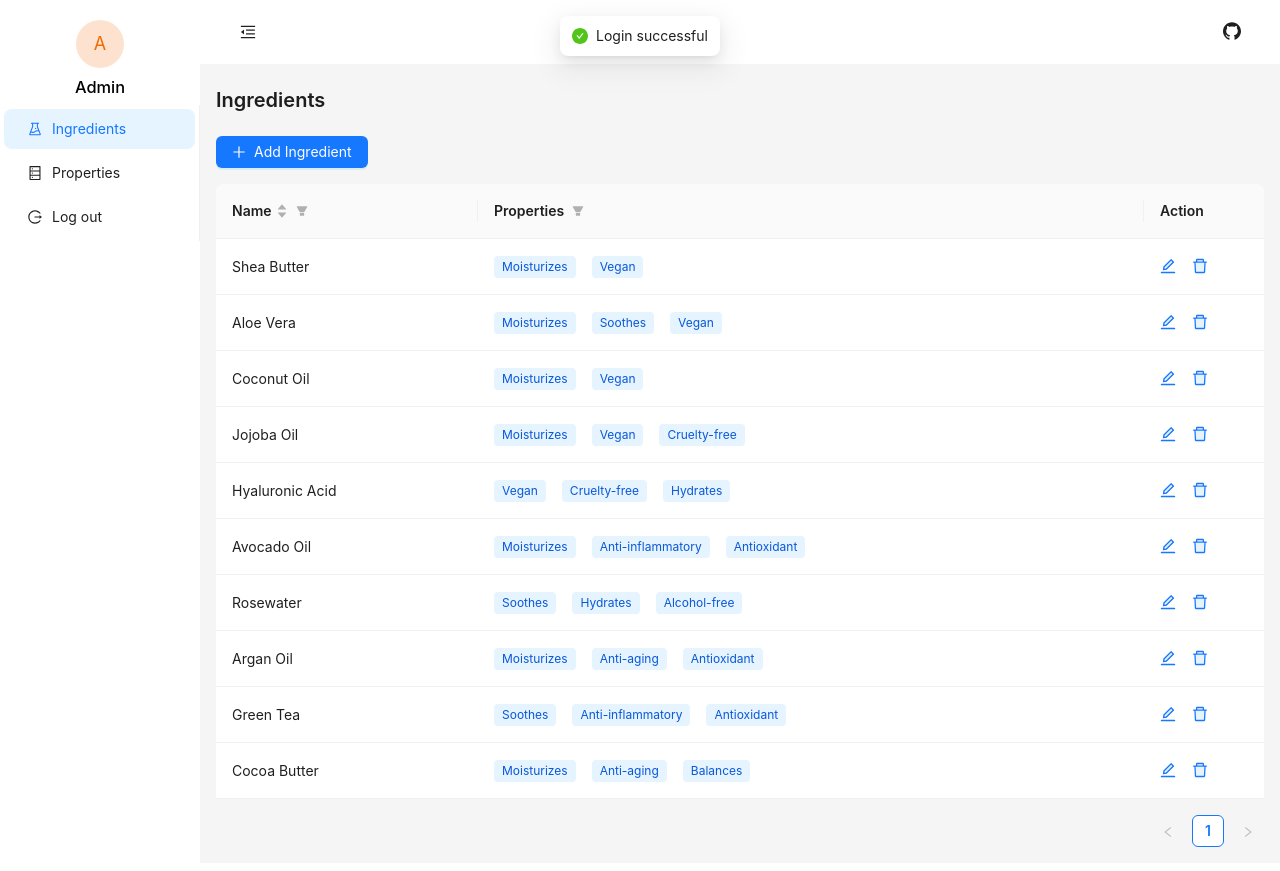
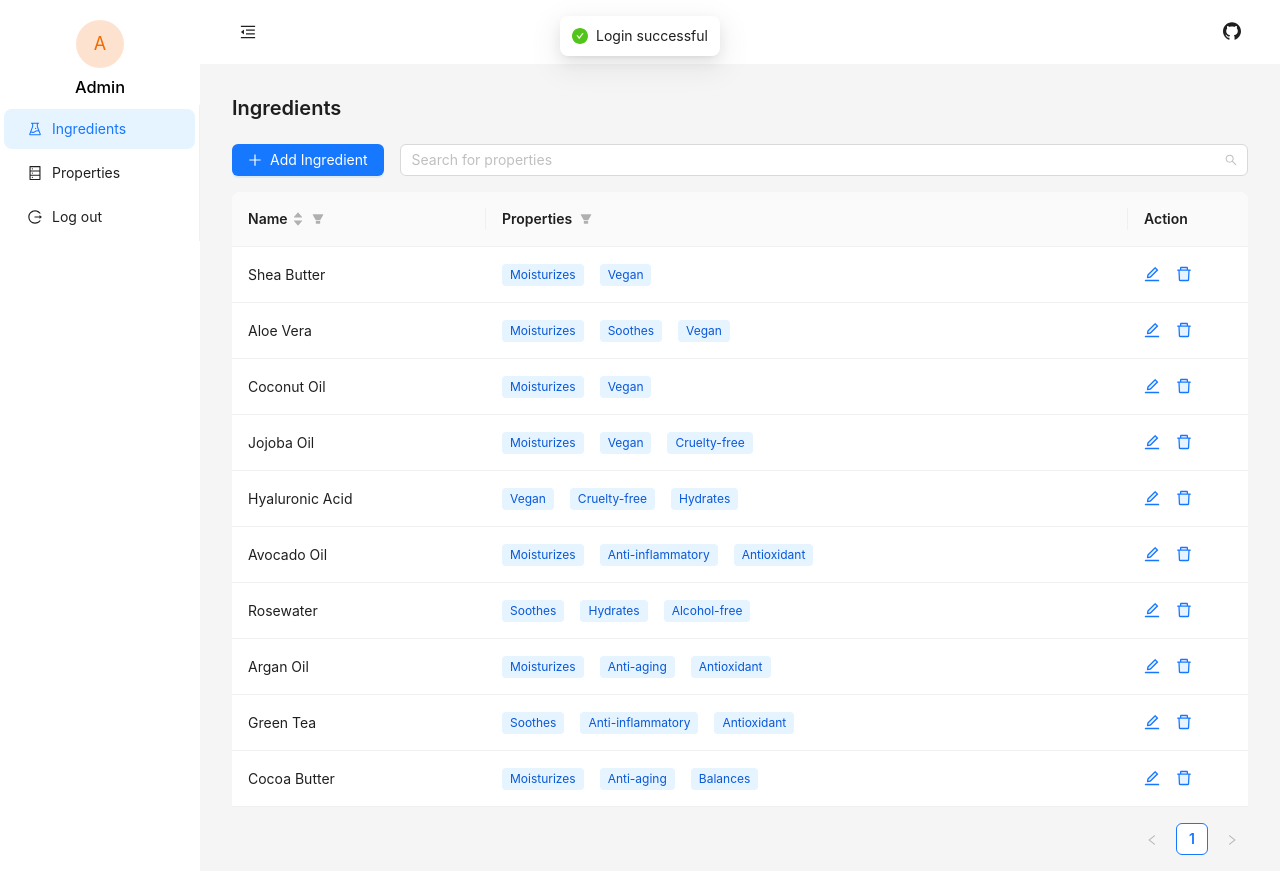
Before and after one commit to eyudina/ingredient-checker, a React (Create React App) app: page /ingredient-checker/login in a window 1280 px wide. Both pictures are taken after a click on the button "Submit". Built offline with nearby package versions, Linux system fonts and the light colour scheme.

Commit message:
Add property search

```diff
--- a/src/components/AppLayout.tsx
+++ b/src/components/AppLayout.tsx
@@ -159,7 +159,11 @@ export const AppLayout = () => {
             ></Button>
           </div>
         </Header>
-        <Content style={{ position: "relative", margin: "16px 16px 0" }}>
+        <Content
+          style={{
+            margin: "24px 32px 0",
+          }}
+        >
           <PageHeader ghost={true} title={pageTitle} style={{ padding: 0 }} />
           <div style={{ marginTop: 16 }}>
             <Outlet />
--- a/src/components/IngredientsTable.tsx
+++ b/src/components/IngredientsTable.tsx
@@ -2,8 +2,13 @@ import { useState } from "react";
 import { useSelector } from "react-redux";
 import { useNavigate } from "react-router-dom";
 import { ColumnsType } from "antd/lib/table";
-import { Table, Button, Tag, Space } from "antd";
-import { DeleteTwoTone, EditTwoTone, PlusOutlined } from "@ant-design/icons";
+import { Table, Button, Tag, Space, Select, Row, Col } from "antd";
+import {
+  DeleteTwoTone,
+  EditTwoTone,
+  PlusOutlined,
+  SearchOutlined,
+} from "@ant-design/icons";
 import { RootState } from "../redux/store";
 import { TIngredient, TProperty } from "../types";
 import AddIngredientModal from "./modals/AddIngredientModal";
@@ -26,6 +31,9 @@ export const IngredientsTable = () => {
 
   const ingredients = useSelector((state: RootState) => state.ingredient);
   const properties = useSelector((state: RootState) => state.property);
+
+  const [filteredIngredients, setFilteredIngredients] =
+    useState<TIngredient[]>(ingredients);
 
   const handleDelete = () => {
     setRecordToDelete(undefined);
@@ -106,7 +114,7 @@ export const IngredientsTable = () => {
           key: "action",
           width: 120,
           fixed: "right",
-          render: (_, record) => (
+          render: (record) => (
             <Space size="middle">
               <a
                 onClick={() =>
@@ -128,8 +136,28 @@ export const IngredientsTable = () => {
       : {},
   ];
 
+  const handlePropertySelect = (selectedProperties: string[]) => {
+    if (selectedProperties.length === 0) {
+      setFilteredIngredients(ingredients);
+    } else {
+      const filteredIngredients = ingredients.filter((ingredient) =>
+        ingredient.properties.some((property) =>
+          selectedProperties.includes(
+            properties.find((p) => p.id === property.id)?.name as string
+          )
+        )
+      );
+      setFilteredIngredients(filteredIngredients);
+    }
+  };
+
+  const options = properties.map((property) => ({
+    text: property.name,
+    value: property.name,
+  }));
+
   return (
-    <>
+    <div style={{ maxWidth: 1280 }}>
       {recordToDelete && (
         <RemoveIngredientModal
           record={recordToDelete}
@@ -142,8 +170,9 @@ export const IngredientsTable = () => {
           callback={handleUpdate}
         />
       )}
+      <Row gutter={[16, 16]} style={{ paddingBottom: 16 }}>
         {isAdmin && (
-        <Space style={{ marginBottom: 16 }}>
+          <Col flex={"none"}>
             <Button
               type="primary"
               icon={<PlusOutlined />}
@@ -151,19 +180,36 @@ export const IngredientsTable = () => {
             >
               Add Ingredient
             </Button>
-
             {showAddIngredientModal && (
               <AddIngredientModal
                 callback={() => setShowAddIngredientModal(false)}
               />
             )}
-        </Space>
+          </Col>
         )}
+        <Col flex={"auto"}>
+          <Select
+            mode="multiple"
+            allowClear
+            onClear={() => {
+              console.log(ingredients);
+              console.log(filteredIngredients);
+              setFilteredIngredients(ingredients);
+              console.log(filteredIngredients);
+            }}
+            style={{ width: "100%" }}
+            placeholder="Search for properties"
+            onChange={handlePropertySelect}
+            options={options}
+            suffixIcon={<SearchOutlined />}
+          />
+        </Col>
+      </Row>
       <Table<TIngredient>
         scroll={{ x: 460 }}
-        dataSource={ingredients}
+        dataSource={filteredIngredients}
         columns={columns}
       />
-    </>
+    </div>
   );
 };
--- a/src/components/PropertiesTable.tsx
+++ b/src/components/PropertiesTable.tsx
@@ -82,7 +82,7 @@ export const PropertiesTable = () => {
           dataIndex: "action",
           width: 120,
           fixed: "right",
-          render: (_, record) => (
+          render: (record) => (
             <Space size="middle">
               <a
                 onClick={() =>
@@ -105,7 +105,7 @@ export const PropertiesTable = () => {
   ];
 
   return (
-    <>
+    <div style={{ maxWidth: 1280 }}>
       {recordToDelete && (
         <RemovePropertyModal id={recordToDelete} callback={handleDelete} />
       )}
@@ -136,6 +136,6 @@ export const PropertiesTable = () => {
         columns={columns}
         scroll={{ x: 460 }}
       ></Table>
-    </>
+    </div>
   );
 };
```
Lines whose indentation alone changed are shown as unchanged.
